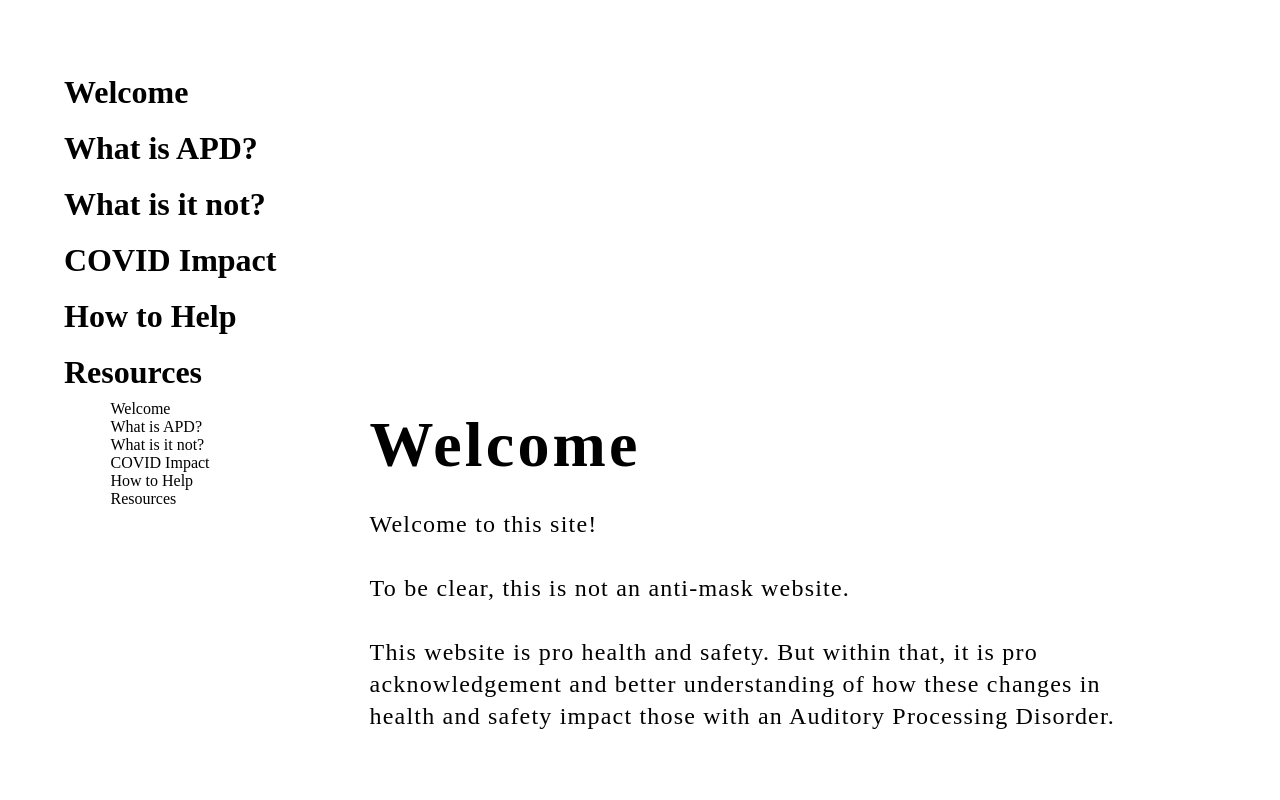
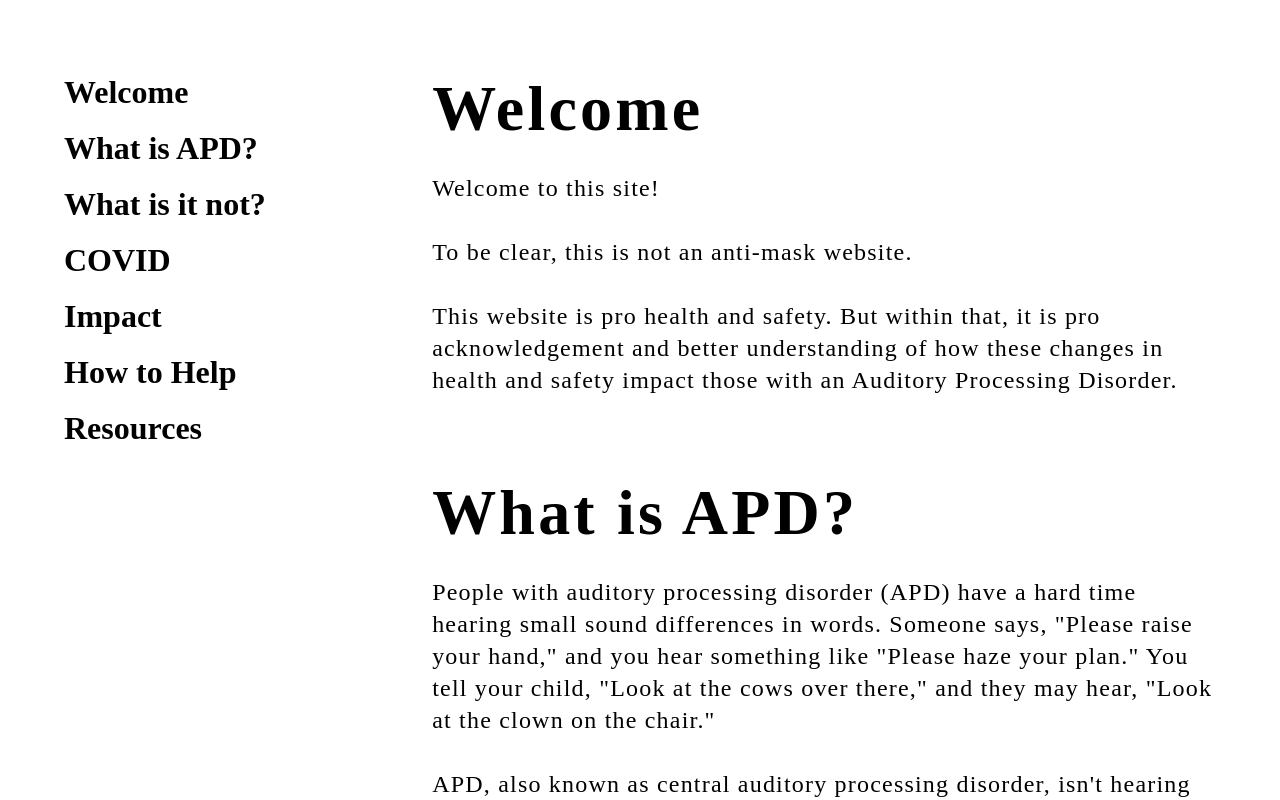
Before and after one commit to emmaclarkgodfrey/adp, a plain HTML site: page clarification.html in a window 1280 px wide. Shown: the top 800 px of the page. Drawn offline with Linux system fonts and the light colour scheme; a script that the page names is missing.

Commit message:
removing

```diff
--- a/clarification.html
+++ b/clarification.html
@@ -19,29 +19,20 @@
 <body>
 <!--site content-->
 <span class="content"></span>
-<nav>
-    <ol>
-        <li class="header"><a href="#hello" class="navigation">Welcome</a></li>
-        <li class="header"><a href="#whatis" class="navigation">What is APD?</a></li>
-        <li class="header"><a href="#whatisnot" class="navigation">What is it not?</a></li>
-        <li class="header"><a href="#how" class="navigation">COVID Impact</a></li>
-        <li class="header"><a href="#whatcan" class="navigation">How to Help</a></li>
-        <li class="header"><a href="#resources" class="navigation">Resources</a></li>
-    </ol>
-</nav>
+
 
 <main>
 
-    <div class="empty">
+    <nav>
         <ol>
-            <li class="header">Welcome</a></li>
-            <li class="header">What is APD?</a></li>
-            <li class="header">What is it not?</a></li>
-            <li class="header">COVID Impact</a></li>
-            <li class="header">How to Help</a></li>
-            <li class="header">Resources</a></li>
+            <li class="header"><a href="#hello" class="navigation">Welcome</a></li>
+            <li class="header"><a href="#whatis" class="navigation">What is APD?</a></li>
+            <li class="header"><a href="#whatisnot" class="navigation">What is it not?</a></li>
+            <li class="header"><a href="#how" class="navigation">COVID Impact</a></li>
+            <li class="header"><a href="#whatcan" class="navigation">How to Help</a></li>
+            <li class="header"><a href="#resources" class="navigation">Resources</a></li>
         </ol>
-    </div>
+    </nav>
 
 <div class="info">
     <div class=hey>
```
Also changed, not shown: 1 other file.
